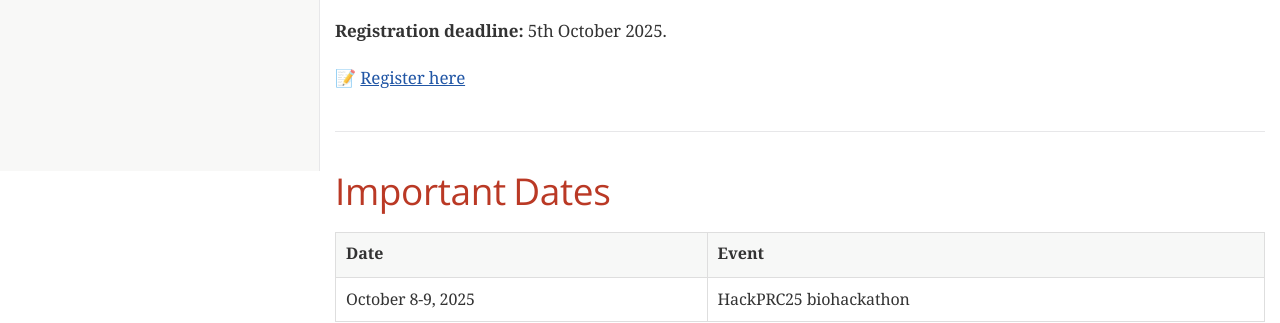
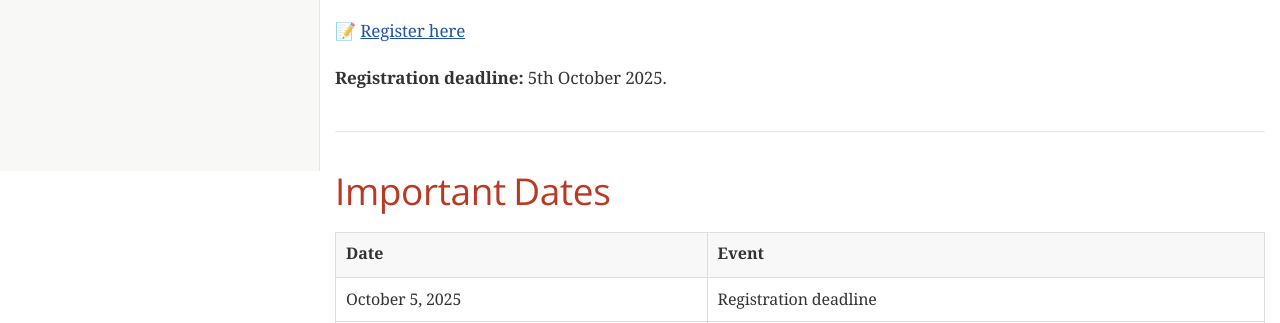
Before and after one commit to pangenome/HackPRC25, a plain HTML site: page index.html in a window 1280 px wide. Shown: the part 629-952 px from the top of the page. Drawn offline with nearby package versions, Linux system fonts and the light colour scheme; a web font is replaced by a local one.

Commit message:
Rearrange registration deadline details for improved clarity in event information

```diff
--- a/index.html
+++ b/index.html
@@ -480,10 +480,10 @@ body.book #toc,body.book #preamble,body.book h1.sect0,body.book .sect1>h2{page-b
 <p>Registration is required and space is limited to 30 participants. Attendance is <strong>free</strong> to anyone. Lunch <strong>not</strong> provided; options nearby.</p>
 </div>
 <div class="paragraph">
-<p><strong>Registration deadline:</strong> 5th October 2025.</p>
+<p>📝 <a href="https://docs.google.com/forms/d/e/1FAIpQLSfGgCUiDAwmUshIgNzc3KSvCeWBUcKg204XcI_0yM_8CaIcgA/viewform?usp=header" target="_blank" rel="noopener">Register here</a></p>
 </div>
 <div class="paragraph">
-<p>📝 <a href="https://docs.google.com/forms/d/e/1FAIpQLSfGgCUiDAwmUshIgNzc3KSvCeWBUcKg204XcI_0yM_8CaIcgA/viewform?usp=header" target="_blank" rel="noopener">Register here</a></p>
+<p><strong>Registration deadline:</strong> 5th October 2025.</p>
 </div>
 </div>
 </div>
@@ -502,6 +502,10 @@ body.book #toc,body.book #preamble,body.book h1.sect0,body.book .sect1>h2{page-b
 </tr>
 </thead>
 <tbody>
+<tr>
+<td class="tableblock halign-left valign-top"><p class="tableblock">October 5, 2025</p></td>
+<td class="tableblock halign-left valign-top"><p class="tableblock">Registration deadline</p></td>
+</tr>
 <tr>
 <td class="tableblock halign-left valign-top"><p class="tableblock">October 8-9, 2025</p></td>
 <td class="tableblock halign-left valign-top"><p class="tableblock">HackPRC25 biohackathon</p></td>
@@ -737,7 +741,7 @@ body.book #toc,body.book #preamble,body.book h1.sect0,body.book .sect1>h2{page-b
 </div>
 <div id="footer">
 <div id="footer-text">
-Last updated 2025-10-01 10:57:22 -0500
+Last updated 2025-10-01 11:01:10 -0500
 </div>
 </div>
 </body>
```
Also changed, not shown: 1 other file.
